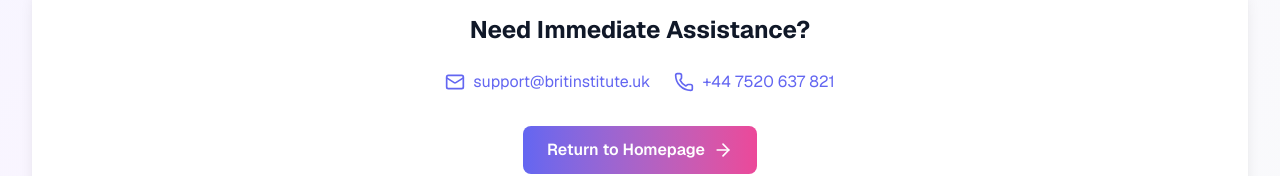
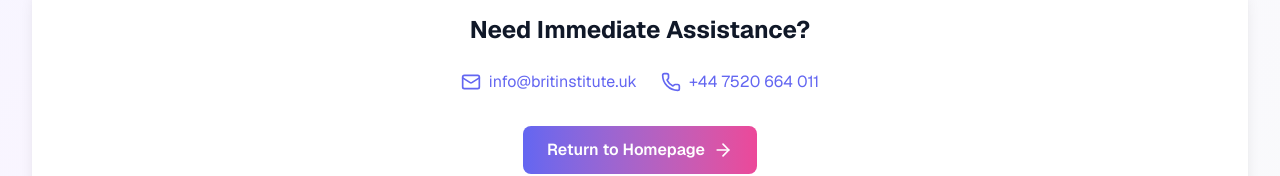
Before and after one commit to Himanshu-shukla/data-analyst, a Next.js app: page /thankyou in a window 1280 px wide. Shown: the part 1037-1213 px from the top of the page. Built offline with nearby package versions, Linux system fonts and the light colour scheme.

Commit message:
refactor: fix indentation and formatting in thank you page navbar component

```diff
--- a/src/app/thankyou/page.tsx
+++ b/src/app/thankyou/page.tsx
@@ -266,20 +266,20 @@ export default function ThankYouPage() {
                 <div className="animate-float">
                   <BarChart className="w-8 h-8 text-blue-500 opacity-60" />
                 </div>
-              <div className="animate-float" style={{animationDelay: '1s'}}>
+                <div className="animate-float" style={{ animationDelay: '1s' }}>
                   <TrendingUp className="w-8 h-8 text-purple-500 opacity-60" />
                 </div>
-              <div className="animate-float" style={{animationDelay: '2s'}}>
+                <div className="animate-float" style={{ animationDelay: '2s' }}>
                   <Database className="w-8 h-8 text-green-500 opacity-60" />
                 </div>
               </div>
 
               {/* Bottom Left */}
               <div className="absolute bottom-32 left-32 space-x-4 flex">
-              <div className="animate-bounce" style={{animationDelay: '0.5s'}}>
+                <div className="animate-bounce" style={{ animationDelay: '0.5s' }}>
                   <Brain className="w-6 h-6 text-indigo-500 opacity-40" />
                 </div>
-              <div className="animate-bounce" style={{animationDelay: '1.5s'}}>
+                <div className="animate-bounce" style={{ animationDelay: '1.5s' }}>
                   <Star className="w-6 h-6 text-yellow-500 opacity-40" />
                 </div>
               </div>
@@ -442,14 +442,14 @@ export default function ThankYouPage() {
                   className="flex items-center text-primary hover:text-primary-dark transition-colors"
                 >
                   <Mail className="w-5 h-5 mr-2" />
-                support@britinstitute.uk
+                  info@britinstitute.uk
                 </a>
                 <a
                   href="tel:+447520637821"
                   className="flex items-center text-primary hover:text-primary-dark transition-colors"
                 >
                   <Phone className="w-5 h-5 mr-2" />
-                +44 7520 637 821
+                  +44 7520 664 011
                 </a>
               </div>
 
```
Lines whose indentation alone changed are shown as unchanged.
